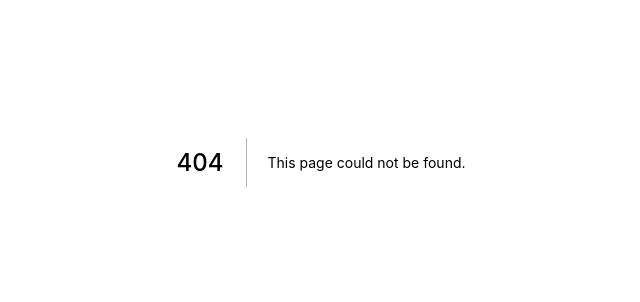
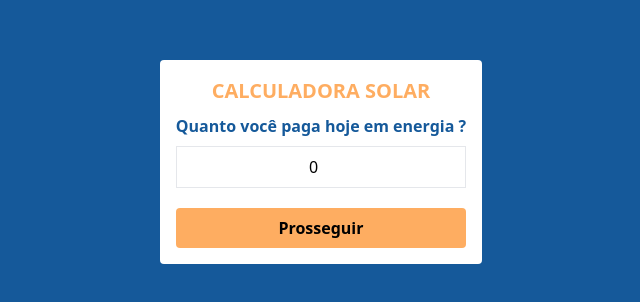
Before and after one commit to AmpereProcessos/app-ampere, a Next.js app: page /publico/calculadora-solar in a window 1280 px wide. Before the commit this address had no page. Shown: the part 238-540 px from the top of the page, without its empty margins (319-959 px from the left). Built offline with nearby package versions, Linux system fonts and the light colour scheme.

Commit message:
calculadora solar added

```diff
--- /dev/null
+++ b/components/EstagioDois.js
@@ -0,0 +1,57 @@
+import React from "react";
+import { FaMoneyBillWaveAlt, FaSolarPanel, FaPiggyBank } from "react-icons/fa";
+import { WiSolarEclipse } from "react-icons/wi";
+import { ImPower } from "react-icons/im";
+import { IoIosResize } from "react-icons/io";
+function EstagioDois({
+  necessaryEconomy,
+  necessaryMonthlyEnergy,
+  necessaryPeakPot,
+  necessaryModules,
+  necessaryArea,
+  necessaryInvestiment,
+}) {
+  return (
+    <div className="flex flex-col bg-[#fff] p-4 rounded">
+      <h1 className="text-center uppercase text-[#fead61] font-bold text-xl">
+        Calculadora Solar
+      </h1>
+      <div className="flex flex-col gap-y-2">
+        <span className="flex flex-col items-center font-bold p-1 border border-gray-200">
+          <p className="uppercase text-gray-500">Economia mensal esperada</p>
+          <FaMoneyBillWaveAlt style={{ fontSize: "30px", color: "green" }} />
+          <p className="bg-green-400 p-1 rounded-lg">R$ {necessaryEconomy}</p>
+        </span>
+        <span className="flex flex-col items-center font-bold p-1 border border-gray-200">
+          <p className="uppercase text-gray-500">Geração mensal necessária</p>
+          <WiSolarEclipse style={{ fontSize: "45px", color: "yellow" }} />
+          <p className="bg-yellow-300 p-1 rounded-lg">
+            {necessaryMonthlyEnergy.toFixed(2).replace(".", ",")}kWh
+          </p>
+        </span>
+        <span className="flex flex-col items-center font-bold p-1 border border-gray-200">
+          <p className="uppercase text-gray-500">Potência do sistema</p>
+          <ImPower style={{ fontSize: "30px", color: "blue" }} />
+          <p>{necessaryPeakPot.replace(".", ",")} kWp</p>
+        </span>
+        <span className="flex flex-col items-center font-bold p-1 border border-gray-200">
+          <p className="uppercase text-gray-500">Número de módulos</p>
+          <FaSolarPanel style={{ fontSize: "30px", color: "orange" }} />
+          <p>{necessaryModules} módulos</p>
+        </span>
+        <span className="flex flex-col items-center font-bold p-1 border border-gray-200">
+          <p className="uppercase text-gray-500">Área mínima</p>
+          <IoIosResize style={{ fontSize: "30px", color: "red" }} />
+          <p>{necessaryArea} m²</p>
+        </span>
+        <span className="flex flex-col items-center font-bold p-1 border border-gray-200">
+          <p className="uppercase text-gray-500">Investimento esperado</p>
+          <FaPiggyBank style={{ fontSize: "30px", color: "green" }} />
+          <p>R${necessaryInvestiment.replace(".", ",")}</p>
+        </span>
+      </div>
+    </div>
+  );
+}
+
+export default EstagioDois;
--- /dev/null
+++ b/components/EstagioUm.js
@@ -0,0 +1,35 @@
+import React from "react";
+
+function EstagioUm({
+  clientCurrentEnergyBill,
+  setBillPrice,
+  setCurrentEstagio,
+}) {
+  return (
+    <div className="flex flex-col bg-[#fff] p-4 rounded">
+      <h1 className="text-center uppercase text-[#fead61] font-bold text-xl">
+        Calculadora Solar
+      </h1>
+      <div className="flex flex-col">
+        <h1 className="text-[#15599a] mt-2 font-bold">
+          Quanto você paga hoje em energia ?
+        </h1>
+        <input
+          value={clientCurrentEnergyBill}
+          onChange={(e) => setBillPrice(e.target.value)}
+          type="number"
+          placeholder="Digite aqui o valor da sua fatura..."
+          className="outline-none mt-2 text-center border border-gray-200 p-2"
+        />
+        <button
+          onClick={() => setCurrentEstagio(2)}
+          className="p-2 rounded mt-5 bg-[#fead61] font-bold hover:bg-[#15599a] hover:text-white"
+        >
+          Prosseguir
+        </button>
+      </div>
+    </div>
+  );
+}
+
+export default EstagioUm;
--- a/components/SuportCallCreation.js
+++ b/components/SuportCallCreation.js
@@ -48,6 +48,7 @@ function CreateModal({ setModalIsOpen }) {
       });
     });
   }
+  console.log(callInfo.clientCity);
   return (
     <>
       <div style={OVERLAY_STYLES}>
@@ -99,7 +100,7 @@ function CreateModal({ setModalIsOpen }) {
                 <select
                   value={callInfo.clientCity}
                   onChange={(e) =>
-                    setCallInfo({ ...callInfo, cidade: e.target.value })
+                    setCallInfo({ ...callInfo, clientCity: e.target.value })
                   }
                   className="text-xs grow text-center outline-none mt-2 lg:mt-0 text-center"
                 >
--- /dev/null
+++ b/pages/publico/calculadora-solar.js
@@ -0,0 +1,41 @@
+import React, { useState } from "react";
+import EstagioUm from "../../components/EstagioUm";
+import EstagioDois from "../../components/EstagioDois";
+import { FaMoneyBillWaveAlt, FaSolarPanel, FaPiggyBank } from "react-icons/fa";
+import { WiSolarEclipse } from "react-icons/wi";
+import { ImPower } from "react-icons/im";
+import { IoIosResize } from "react-icons/io";
+function CalculadoraSolar() {
+  const [clientCurrentEnergyBill, setBillPrice] = useState(0);
+  let necessaryEconomy = clientCurrentEnergyBill;
+  let necessaryMonthlyEnergy = necessaryEconomy / 1.15;
+  let necessaryPeakPot = (necessaryEconomy / 127.92).toFixed(2);
+  let necessaryModules = Math.ceil(necessaryPeakPot / 0.45);
+  let necessaryArea = (necessaryModules * 2.2).toFixed(2);
+  let necessaryInvestiment = (necessaryPeakPot * 4800).toFixed(2);
+
+  const [currentEstagio, setCurrentEstagio] = useState(1);
+  return (
+    <section className="min-h-[100vh] flex items-center justify-center bg-[#15599a]">
+      {currentEstagio == 1 && (
+        <EstagioUm
+          clientCurrentEnergyBill={clientCurrentEnergyBill}
+          setBillPrice={setBillPrice}
+          setCurrentEstagio={setCurrentEstagio}
+        />
+      )}
+      {currentEstagio == 2 && (
+        <EstagioDois
+          necessaryEconomy={necessaryEconomy}
+          necessaryMonthlyEnergy={necessaryMonthlyEnergy}
+          necessaryPeakPot={necessaryPeakPot}
+          necessaryModules={necessaryModules}
+          necessaryArea={necessaryArea}
+          necessaryInvestiment={necessaryInvestiment}
+        />
+      )}
+    </section>
+  );
+}
+
+export default CalculadoraSolar;
```
